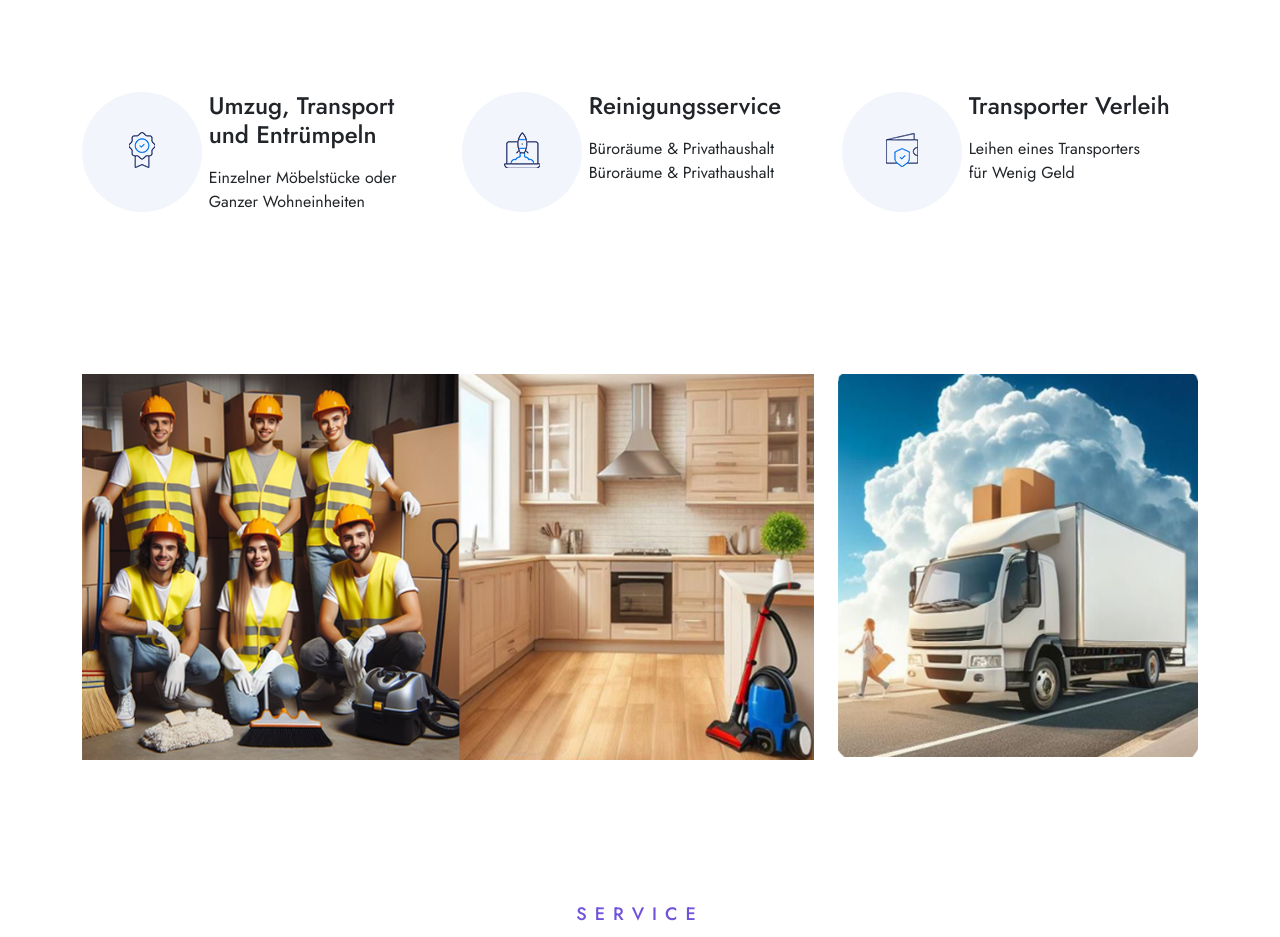
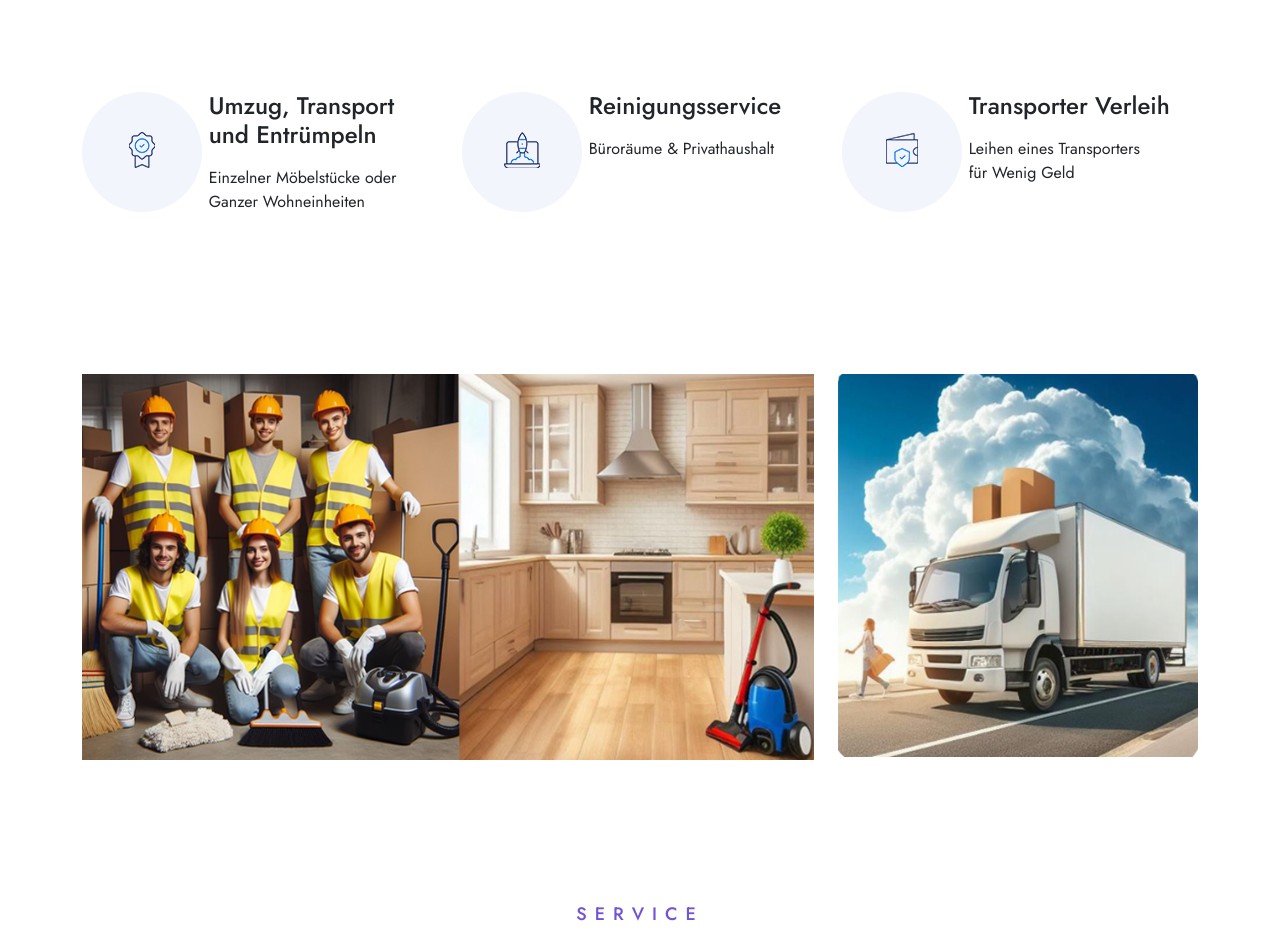
Before and after one commit to abdulrahim-ramadan/Clean-Firma-Webseite, a plain HTML site: page index.html in a window 1280 px wide. Shown: the part 1140-2077 px from the top of the page. Drawn offline with nearby package versions, Linux system fonts and the light colour scheme.

Commit message:
add new text

```diff
--- a/index.html
+++ b/index.html
@@ -108,7 +108,7 @@
             </div>
             <div class="col-8 pe-4 col-sm-8">
               <h4>Reinigungsservice</h4>
-              <p class="mt-3">Büroräume & Privathaushalt Büroräume & Privathaushalt</p>
+              <p class="mt-3">Büroräume & Privathaushalt </p>
             </div>
           </div>
         </div>
```
